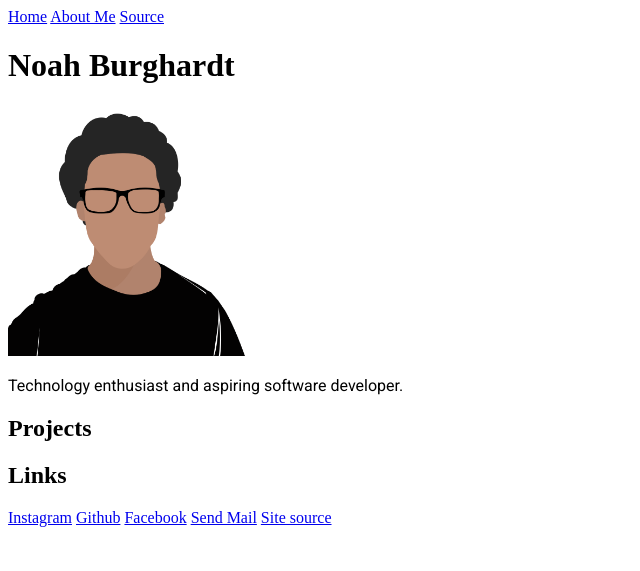
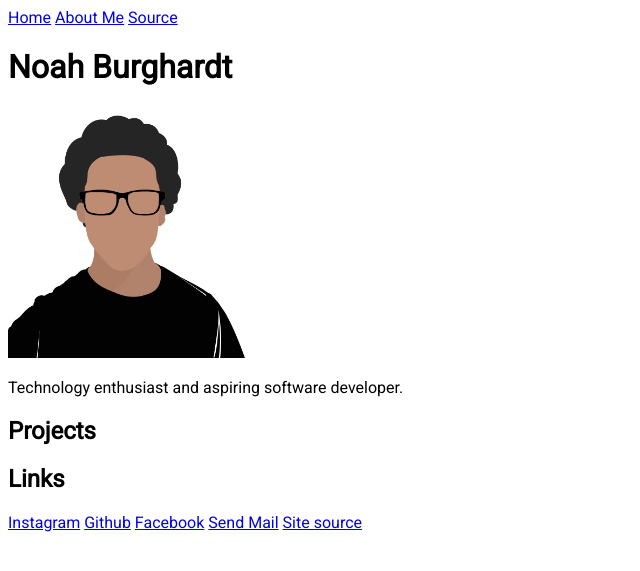
Before and after one commit to haondt/haondt.github.io, a Jekyll site: the page index.html, which Jekyll copies as it is, in a window 1280 px wide. Shown: the top 571 px of the page, without its empty margins (0-640 px from the left). Built offline with Jekyll 4.4.1, drawn with Linux system fonts in a browser that asks for light colours.

Commit message:
updated css

```diff
--- a/css/style.css
+++ b/css/style.css
@@ -1,3 +1,3 @@
-p {
+h1, h2, a, p {
 	font-family: Roboto;
 }
```
